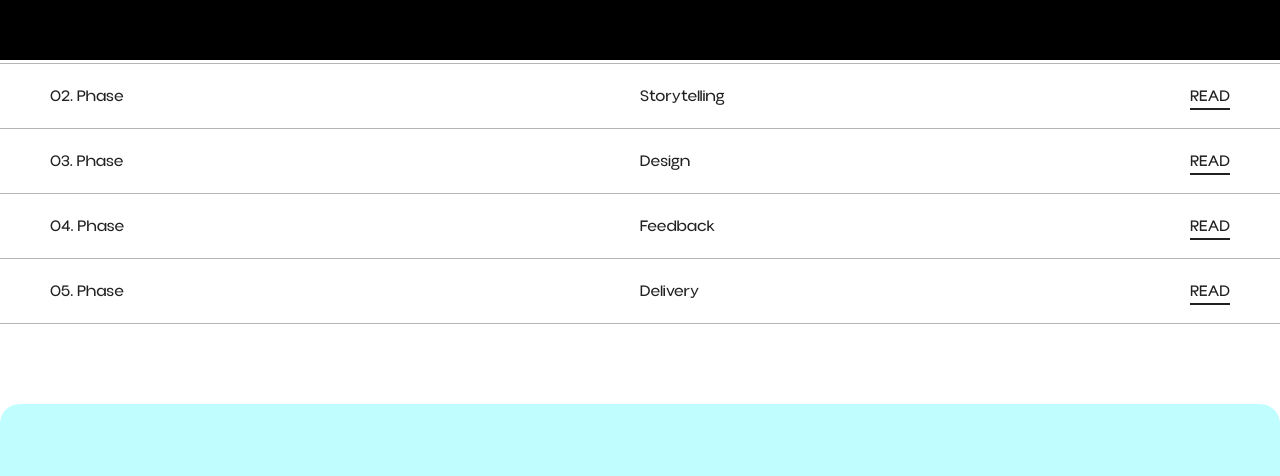
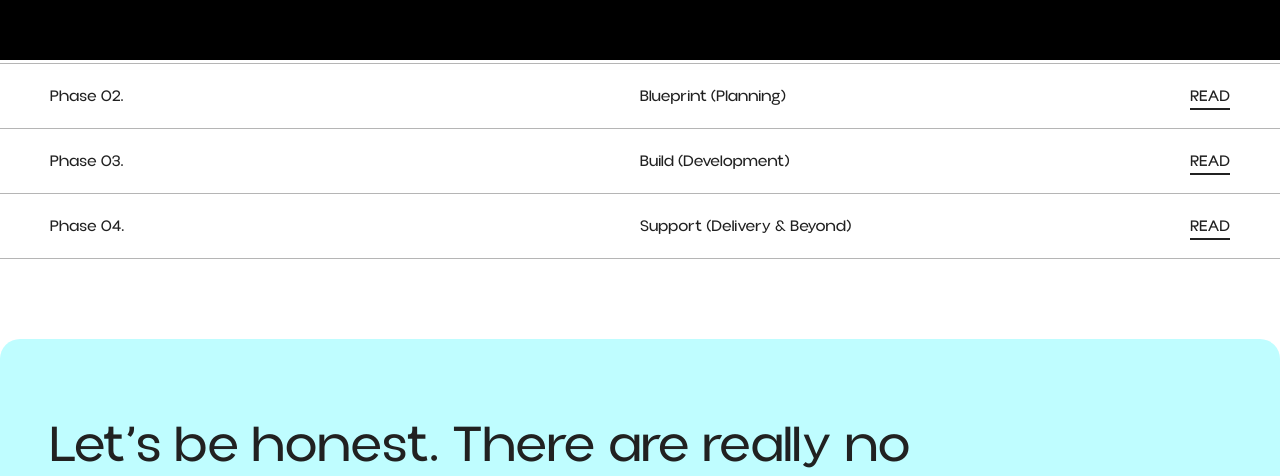
Before and after one commit to Wayber-Technologies/website, a Next.js app: page /services in a window 1280 px wide. Shown: the part 1540-2016 px from the top of the page. Built offline with nearby package versions, Linux system fonts and the light colour scheme.

Commit message:
update: development

```diff
--- a/constants/index.ts
+++ b/constants/index.ts
@@ -472,46 +472,38 @@ export const projectItem = [
 export const serviceProcessItems = [
   {
     id: 1,
-    phase: "01. Phase",
-    name: "Discovery",
+    phase: "Phase 01.",
+    name: "Foundation (Consultation)",
     src: phase1,
     review:
-      "We define your goals, get to know your audience, and understand the context. Through a process of exploration, investigation, and research, we seek the insights that inform our future decisions.",
+      "We understand your business goals., get to know your audience, and understand the context. Through a process of exploration, investigation, and research, we seek the insights that inform our future decisions.",
     button: "read",
   },
   {
     id: 2,
-    phase: "02. Phase",
-    name: "Storytelling",
+    phase: "Phase 02.",
+    name: "Blueprint (Planning)",
     src: phase2,
     review:
-      "Based on the answers, previous drafts, and additional research, we will develop a foundation of the deck — the structure of the presentation. We build a tone of voice, flow, and narrative to engage our audience. Here we will win people's minds.",
+      "Roadmap with milestones + tailored design, and additional research, we will develop a foundation of the deck — the structure of the presentation. We build a tone of voice, flow, and narrative to engage our audience. Here we will win people's minds.",
     button: "read",
   },
   {
     id: 3,
-    phase: "03. Phase",
-    name: "Design",
+    phase: "Phase 03.",
+    name: "Build (Development)",
     src: phase3,
     review:
-      "We use design to guide our audience's attention and keep them engaged. It's not only what you want them to do, but also how you make them feel. We make sure the presentation wins people's hearts and leaves a perfect long-lasting impression.",
+      "Secure, scalable, optimized solutions. Our development process guides our audience's attention and keep them engaged. It's not only what you want them to do, but also how you make them feel. We make sure our work wins people's hearts and leaves a perfect long-lasting impression.",
     button: "read",
   },
   {
     id: 4,
-    phase: "04. Phase",
-    name: "Feedback",
-    src: phase4,
+    phase: "Phase 04.",
+    name: "Support (Delivery & Beyond)",
+    src: phase5,
     review:
-      "We want to stay on the same page. Hence, each phase wraps up presenting the work to you to collect and implement your feedback if such appears.",
-    button: "read",
-  },
-  {
-    id: 5,
-    phase: "05. Phase",
-    name: "Delivery",
-    src: phase5,
-    review: "We will carefully collect and prepare all the project files to ensure smooth future use.",
+      "Rigorous testing + 24/7 customer support. We will carefully collect and prepare all the project files to ensure smooth future use.",
     button: "read",
   },
 ];
```
